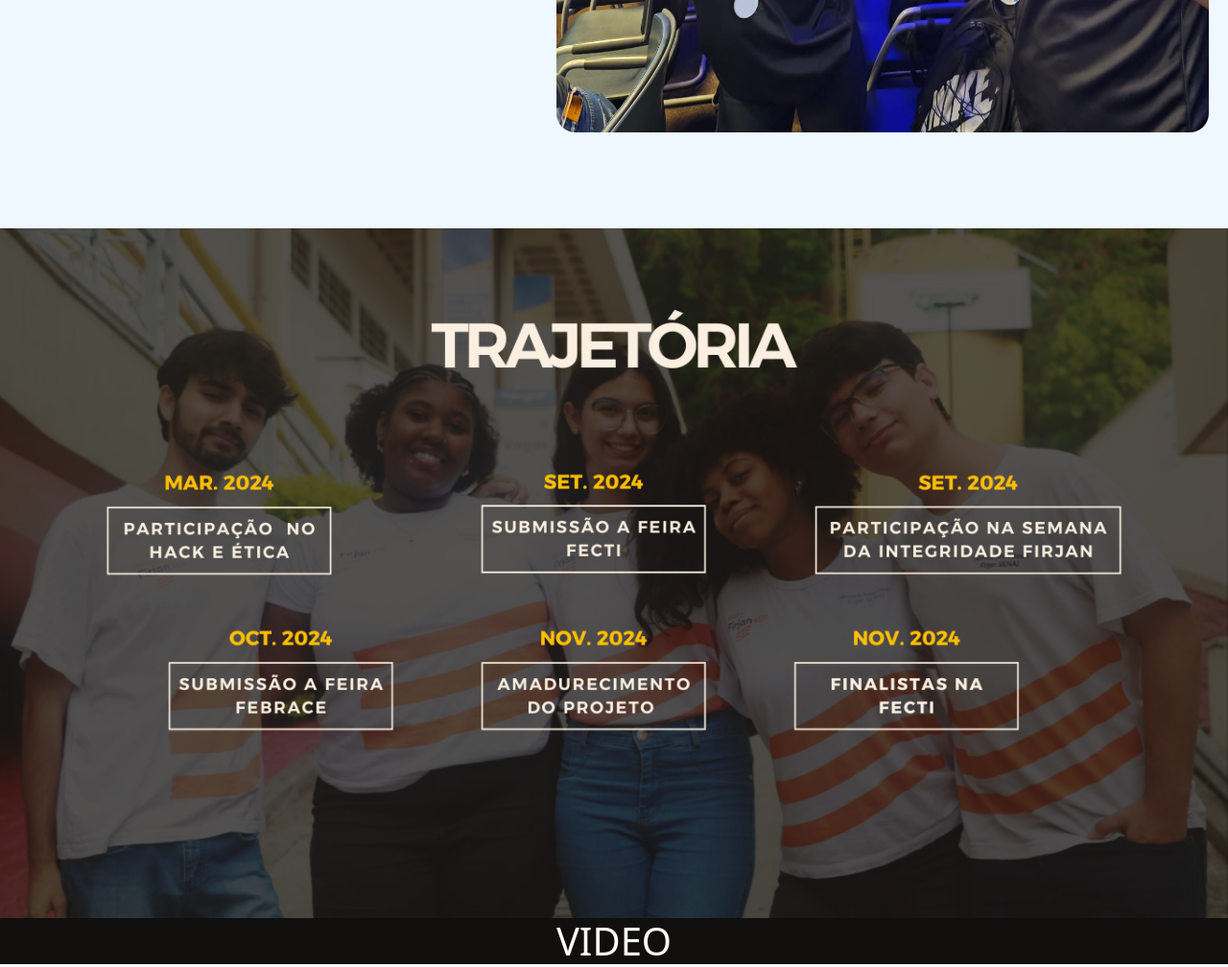
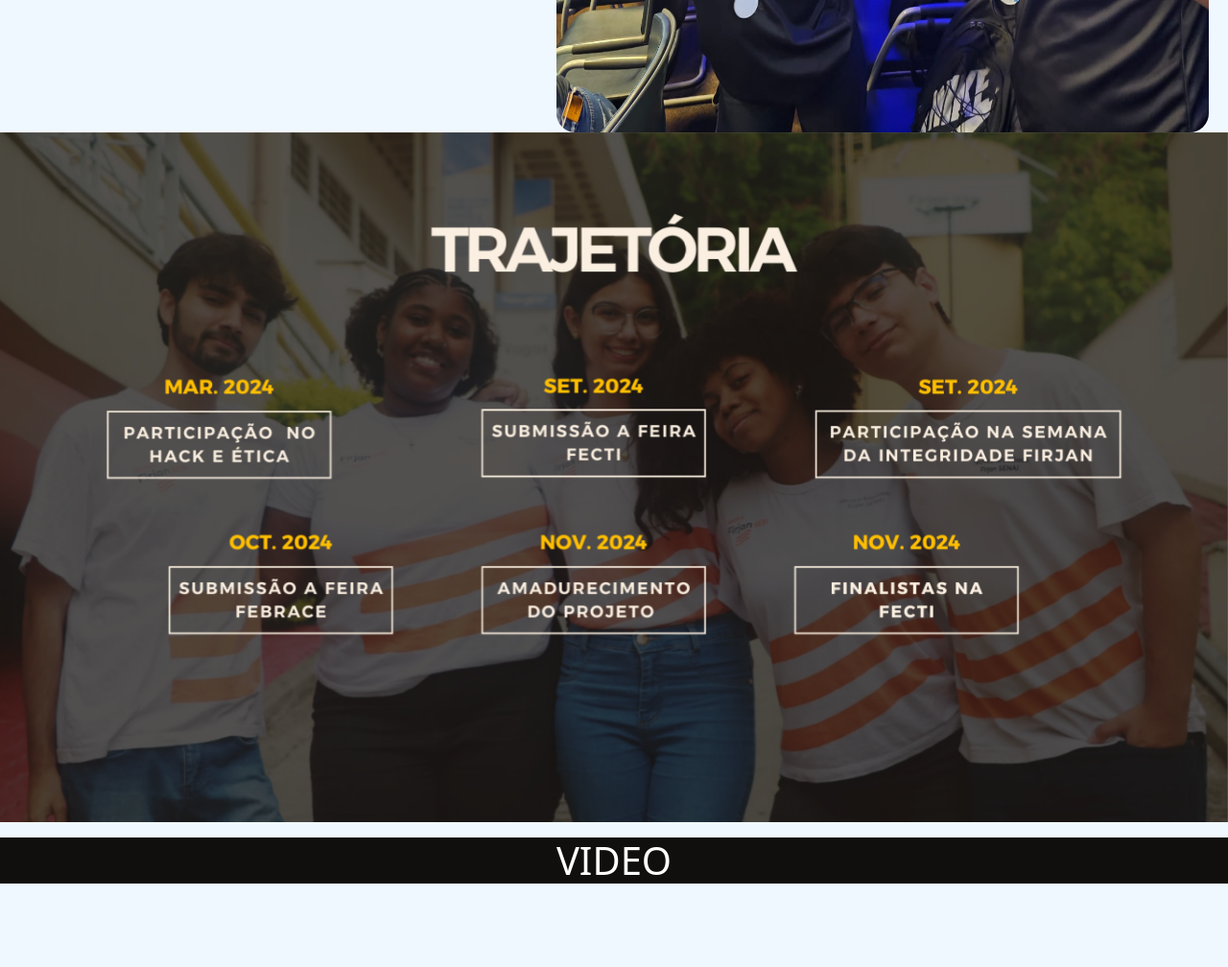
Before and after one commit to SinergyEtica/Sinergy_Web, a plain HTML site: page sobre.html in a window 1280 px wide. Shown: the part 1300-2308 px from the top of the page at 96% size. Drawn offline with nearby package versions, Linux system fonts and the light colour scheme; grey boxes are pictures that could not be loaded.

Commit message:
Add files via upload

```diff
--- a/sobre.html
+++ b/sobre.html
@@ -73,10 +73,13 @@
         <img src="assets/foto_sinergy_premios.jpg" width="680" height="587.5">
     </div>
 
-    <div class="trajetoria">
-      <img src="assets/tajertoria.png">
-    </div>
-
+    <figure>
+      <div id="carouselExample" class="carousel slide">
+        <div class="carousel-inner">
+          <div class="carousel-item active">
+            <img src="assets/tajertoria.png" class="d-block w-100">
+          </div>
+    </figure>
 
     <div class="sobre">
       <h1>VIDEO</h1>
```
